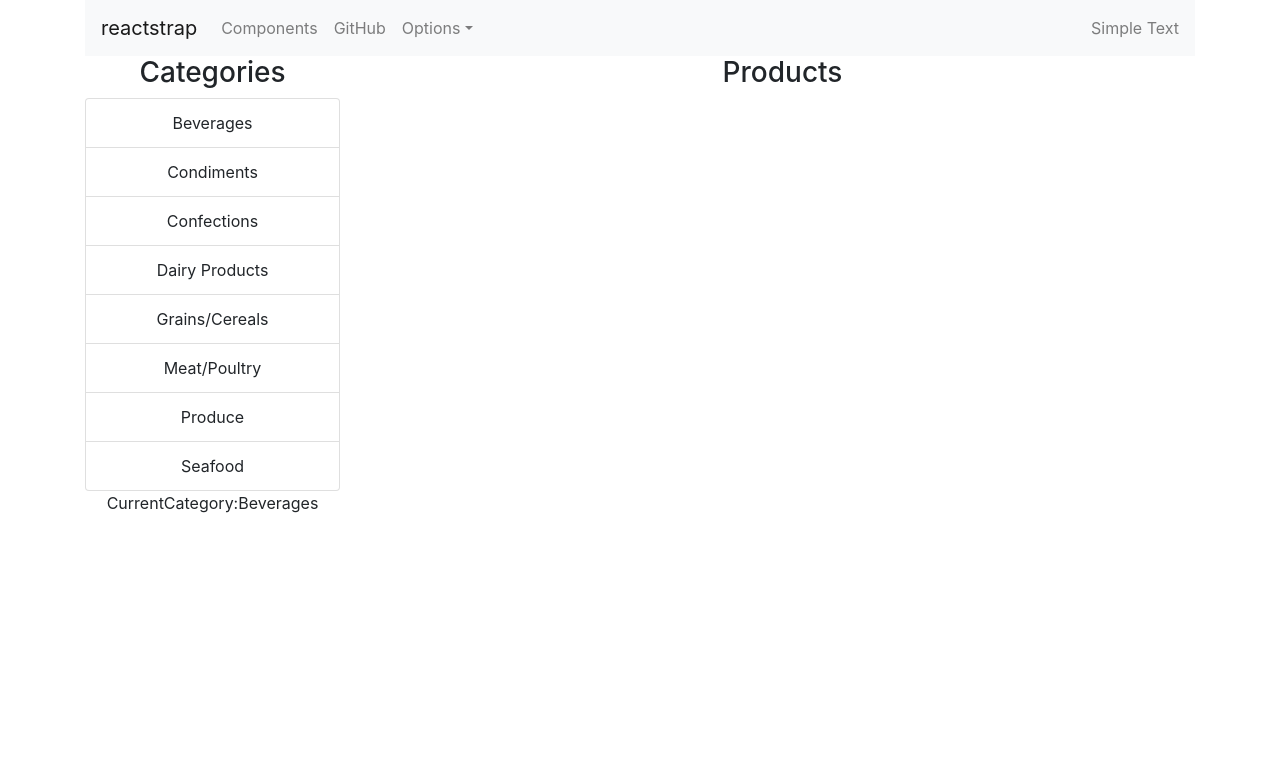
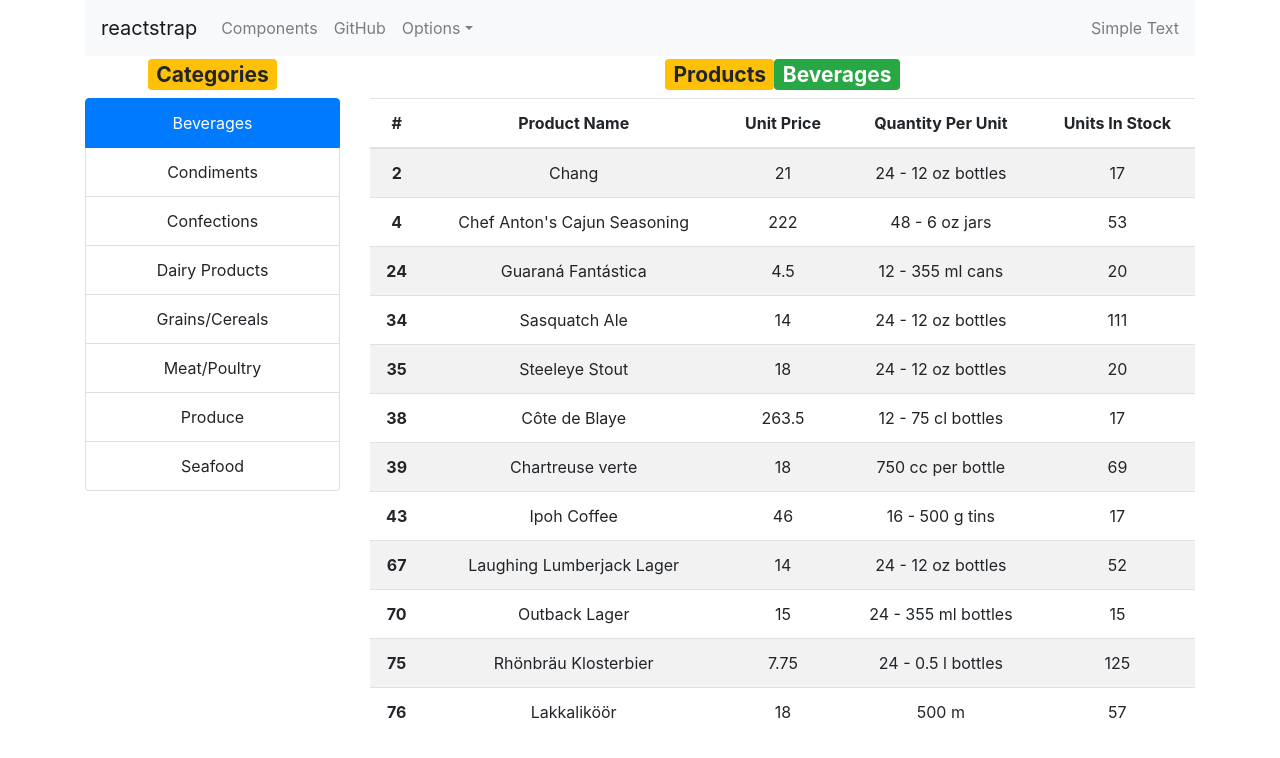
Before and after one commit to sakirtufan/CART_APP_WITH_REDUX, a React (Create React App) app: page / in a window 1280 px wide. Both pictures are taken after a click on the item "Beverages". Shown: the top 758 px of the page. Built offline with nearby package versions, Linux system fonts and the light colour scheme; data requests are answered from the project's data file.

Commit message:
Add Select Category and Product List

```diff
--- a/src/components/categories/CategoryList.jsx
+++ b/src/components/categories/CategoryList.jsx
@@ -1,7 +1,8 @@
 import React, { useEffect } from "react";
 import { connect } from "react-redux";
 import { getCategories, changeCategory } from "../../redux/actions/categoryActions";
-import { ListGroup, ListGroupItem } from 'reactstrap'
+import { Badge, ListGroup, ListGroupItem } from 'reactstrap'
+import { getProducts } from "../../redux/actions/productActions";
 
 const CategoryList = (props) => {
 
@@ -9,13 +10,17 @@ const CategoryList = (props) => {
     props.getCategories();
   }, []);
 
-  const handleChangeCategory = (categoryName) => {
-    props.changeCategory(categoryName);
+  const selectCategory = category => {
+    props.changeCategory(category);
+    props.getProducts(category.id)
   }
+
+
+
 
   return (
     <div>
-      <h3>Categories</h3>
+      <h3><Badge color='warning'>Categories</Badge></h3>
 
       {props.isLoading ? (
         <p>
@@ -27,12 +32,11 @@ const CategoryList = (props) => {
       ) : (
         <ListGroup>
           {props.categories.map((category) => (
-            <ListGroupItem onClick={() => handleChangeCategory(category.categoryName)} key={category.id}>{category.categoryName}</ListGroupItem>
+            <ListGroupItem active={category.id === props.currentCategory.id} onClick={() => selectCategory(category)} key={category.id}>{category.categoryName}</ListGroupItem>
           ))}
         </ListGroup>
 
       )}
-      <p>CurrentCategory:{props.currentCategory.categoryName}</p>
     </div>
   );
 };
@@ -46,6 +50,6 @@ const mapStateToProps = (state) => {
   };
 };
 
-export default connect(mapStateToProps, { changeCategory, getCategories })(
+export default connect(mapStateToProps, { changeCategory, getCategories, getProducts })(
   CategoryList
 );
--- a/src/components/products/ProductList.jsx
+++ b/src/components/products/ProductList.jsx
@@ -1,11 +1,53 @@
-import React from 'react'
+import React, { useEffect } from "react";
+import { connect } from "react-redux";
+import { Badge,Table } from "reactstrap";
+import { getProducts } from "../../redux/actions/productActions";
 
-const ProductList = ()  => {
+const ProductList = (props) => {
+
+  useEffect(() => {
+    props.getProducts();
+  }, []);
+
   return (
     <div>
-      <h3>Products</h3>
+      <h3>
+        <Badge color="warning">Products</Badge>
+        <Badge color="success">{props.currentCategory.categoryName}</Badge>
+      </h3>
+      <Table striped>
+        <thead>
+          <tr>
+            <th>#</th>
+            <th>Product Name</th>
+            <th>Unit Price</th>
+            <th>Quantity Per Unit</th>
+            <th>Units In Stock</th>
+          </tr>
+        </thead>
+        <tbody>
+          {props.products.map((product) => (
+            <tr key={product.id}>
+              <th scope="row">{product.id}</th>
+              <td>{product.productName}</td>
+              <td>{product.unitPrice}</td>
+              <td>{product.quantityPerUnit}</td>
+              <td>{product.unitsInStock}</td>
+            </tr>
+          ))}
+        </tbody>
+      </Table>
     </div>
-  )
-}
+  );
+};
 
-export default ProductList;
+const mapStateToProps = (state) => {
+  return {
+    currentCategory: state.changeCategoryReducer,
+    isLoading: state.productListReducer.currentCategory.isLoading,
+    message: state.productListReducer.currentCategory.message,
+    products: state.productListReducer.products,
+  };
+};
+
+export default connect(mapStateToProps, { getProducts })(ProductList);
--- a/src/redux/actions/actionTypes.js
+++ b/src/redux/actions/actionTypes.js
@@ -1,4 +1,8 @@
 export const CHANGE_CATEGORY = "CHANGE_CATEGORY"
+
 export const GET_CATEGORIES_START = "GET_CATEGORIES_START"
 export const GET_CATEGORIES_SUCCESS = "GET_CATEGORIES_SUCCESS"
 export const GET_CATEGORIES_ERROR = "GET_CATEGORIES_ERROR"
+
+export const GET_PRODUCTS_SUCCESS = "GET_PRODUCTS_SUCCESS"
+export const GET_PRODUCTS_ERROR = "GET_PRODUCTS_ERROR"
--- a/src/redux/actions/categoryActions.js
+++ b/src/redux/actions/categoryActions.js
@@ -2,8 +2,8 @@ import * as actionTypes from "./actionTypes"
 import axios from "axios"
 
 
-export const changeCategory = (categoryName) => {
-  return { type: actionTypes.CHANGE_CATEGORY, payload: categoryName }
+export const changeCategory = (category) => {
+  return { type: actionTypes.CHANGE_CATEGORY, payload: category }
 }
 
 export const getCategories = () => dispatch => {
--- /dev/null
+++ b/src/redux/actions/productActions.js
@@ -0,0 +1,14 @@
+import * as actionTypes from "./actionTypes"
+import axios from "axios"
+
+export const getProducts = (categoryId) => dispatch => {
+  let url = "http://localhost:3000/products"
+  if (categoryId) {
+    url += "?categoryId=" + categoryId
+  }
+  axios.get(url)
+    .then(response =>
+      dispatch({ type: actionTypes.GET_PRODUCTS_SUCCESS, payload: response.data }))
+    .catch(error => dispatch({ type: actionTypes.GET_PRODUCTS_ERROR, payload: error }))
+
+}
--- a/src/redux/reducers/changeCategoryReducer.js
+++ b/src/redux/reducers/changeCategoryReducer.js
@@ -5,7 +5,7 @@ const changeCategoryReducer = (state = initialState.currentCategory, action) =>
   switch (action.type) {
 
     case actionTypes.CHANGE_CATEGORY:
-      return {...initialState.currentCategory, categoryName: action.payload};
+      return action.payload;
 
     default:
      return state;
--- a/src/redux/reducers/index.js
+++ b/src/redux/reducers/index.js
@@ -1,10 +1,12 @@
 import { combineReducers } from 'redux'
 import changeCategoryReducer from './changeCategoryReducer'
 import categoryListReducer from './categoryListReducer'
+import productListReducer from './productListReducer'
 
 const rootReducer = combineReducers({
   changeCategoryReducer,
-  categoryListReducer
+  categoryListReducer,
+  productListReducer
 })
 
 export default rootReducer;
--- a/src/redux/reducers/initialState.js
+++ b/src/redux/reducers/initialState.js
@@ -1,8 +1,9 @@
 const initialState = {
-  currentCategory:{categoryName:"Beverages"},
+  currentCategory:{},
   categories: [],
   message:'',
-  isLoading: false
+  isLoading: false,
+  products: [],
 }
 
 export default initialState;
--- /dev/null
+++ b/src/redux/reducers/productListReducer.js
@@ -0,0 +1,18 @@
+import * as actionTypes from "../actions/actionTypes"
+import initialState from "./initialState";
+
+
+const productListReducer = (state = initialState, action) => {
+  switch (action.type) {
+
+    case actionTypes.GET_PRODUCTS_SUCCESS:
+      return { ...initialState, products : action.payload, isLoading:false}
+    case actionTypes.GET_PRODUCTS_ERROR:
+      return { ...initialState, message: action.payload, isLoading:false}
+
+    default:
+      return state;
+  }
+}
+
+export default productListReducer;
```
Also changed, not shown: 1 other file (tests, documents, lock files or other folders).
